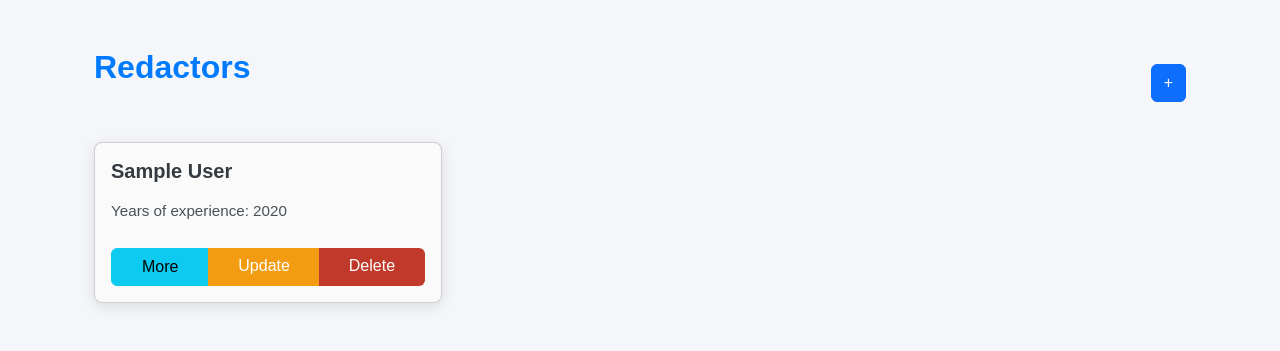
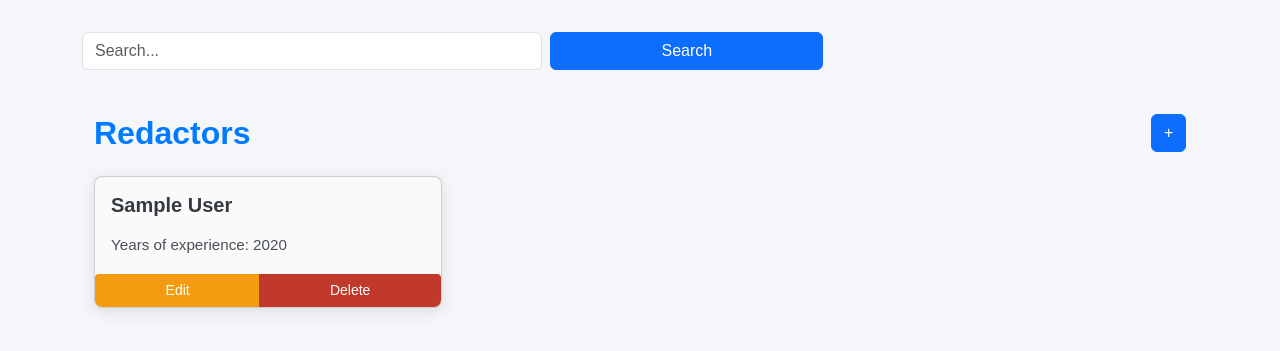
Before and after one commit to MaksVakulenko/News-agency, a Django app: page /redactors/ in a window 1280 px wide. Shown: the part 56-407 px from the top of the page. Run offline with Django 5.2, Linux system fonts and the light colour scheme; a user stored in the database is signed in; tables that the repository leaves empty hold one stand-in row (values such as "Sample post").

Commit message:
feat: add search to all pages & improve forms with Crispy

```diff
--- a/News_agency/settings.py
+++ b/News_agency/settings.py
@@ -37,6 +37,8 @@ INSTALLED_APPS = [
     "django.contrib.sessions",
     "django.contrib.messages",
     "django.contrib.staticfiles",
+    'crispy_forms',
+    'crispy_bootstrap5',
     "newspaper",
 ]
 
@@ -134,3 +136,5 @@ LOGIN_REDIRECT_URL = "newspaper:newspaper-list"
 LOGIN_URL = "login"
 
 LOGOUT_REDIRECT_URL = "login"
+
+CRISPY_TEMPLATE_PACK = 'bootstrap5'
--- a/newspaper/views.py
+++ b/newspaper/views.py
@@ -2,34 +2,32 @@ from django.views import generic
 from .forms import NewspaperForm, RedactorCreationForm
 from .models import Newspaper, Topic
 from django.contrib.auth.mixins import LoginRequiredMixin
-
+from django.db.models import Q
 from django.urls import reverse_lazy
 from .models import Redactor
 
 
-class NewspaperListView(LoginRequiredMixin, generic.ListView):
+class SearchListView(generic.ListView):
+    search_fields = []
+
+    def get_queryset(self):
+        queryset = super().get_queryset()
+        search = self.request.GET.get("search")
+
+        if search:
+            q_objects = Q()
+            for field in self.search_fields:
+                q_objects |= Q(**{f"{field}__contains": search})
+            queryset = queryset.filter(q_objects)
+
+        return queryset
+
+class NewspaperListView(SearchListView, LoginRequiredMixin):
     model = Newspaper
     template_name = "newspaper/newspaper_list.html"
     context_object_name = "newspapers"
     paginate_by = 6
-
-    def get_context_data(self, **kwargs):
-        context = super().get_context_data(**kwargs)
-        context["topics"] = Topic.objects.all()
-        return context
-
-    def get_queryset(self):
-        queryset = super().get_queryset()
-        search = self.request.GET.get("search")
-        topic = self.request.GET.get("topic")
-
-        if search:
-            queryset = queryset.filter(title__icontains=search)
-        if topic:
-            queryset = queryset.filter(topic__id=topic)
-
-        return queryset
-
+    search_fields = ['title', 'content']
 
 class NewspaperDetailView(LoginRequiredMixin, generic.DetailView):
     model = Newspaper
@@ -56,11 +54,12 @@ class NewspaperDeleteView(LoginRequiredMixin, generic.DeleteView):
     success_url = reverse_lazy("newspaper:newspaper-list")
 
 
-class TopicListView(LoginRequiredMixin, generic.ListView):
+class TopicListView(SearchListView, LoginRequiredMixin):
     model = Topic
     template_name = "newspaper/topic_list.html"
     context_object_name = "topics"
     paginate_by = 10
+    search_fields = ['name']
 
 
 class TopicCreateView(LoginRequiredMixin, generic.CreateView):
@@ -83,11 +82,13 @@ class TopicDeleteView(LoginRequiredMixin, generic.DeleteView):
     success_url = reverse_lazy("newspaper:topic-list")
 
 
-class RedactorListView(LoginRequiredMixin, generic.ListView):
+class RedactorListView(SearchListView, LoginRequiredMixin):
     model = Redactor
     template_name = "newspaper/redactor_list.html"
     context_object_name = "redactors"
     paginate_by = 6
+    search_fields = ['username', 'first_name', 'last_name']
+
 
 
 class RedactorDetailView(LoginRequiredMixin, generic.DetailView):
--- /dev/null
+++ b/requirements.txt
@@ -0,0 +1,3 @@
+Django>=5.1.5
+crispy-bootstrap5
+django-crispy-forms
--- a/static/css/style.css
+++ b/static/css/style.css
@@ -107,16 +107,17 @@ h2 {
 .create-btn {
     background-color: #28a745;
     color: white;
-    font-size: 1.2rem;
     padding: 15px 30px;
     border-radius: 8px;
-    transition: background-color 0.3s ease;
-    text-align: center;
+    box-shadow: 0 4px 6px rgba(0, 0, 0, 0.1);
+    text-decoration: none;
     display: inline-block;
+    margin-bottom: 20px;
 }
 
 .create-btn:hover {
     background-color: #218838;
+    color: white;
     text-decoration: none;
 }
 
--- a/templates/newspaper/newspaper_confirm_delete.html
+++ b/templates/newspaper/newspaper_confirm_delete.html
@@ -5,9 +5,9 @@
     <p>Are you sure you want to delete "{{ newspaper.title }}"?</p>
     <form method="post">
       {% csrf_token %}
-      <div class="actions">
+      <div class="form-actions">
         <button type="submit" class="btn btn-danger">Submit</button>
-        <a href="{% url 'newspaper:newspaper-detail' newspaper.pk %}">Cancel</a>
+        <a href="{% url 'newspaper:newspaper-list' %}" class="btn btn-secondary">Cancel</a>
       </div>
     </form>
   </div>
--- a/templates/newspaper/newspaper_list.html
+++ b/templates/newspaper/newspaper_list.html
@@ -4,9 +4,6 @@
   <div class="container py-4">
     <h2 class="text-center mb-4 text-primary fw-bold">Newspapers</h2>
 
-    <div class="d-flex justify-content-center mb-4">
-      <a href="{% url 'newspaper:newspaper-create' %}" class="create-btn">Create New Newspaper</a>
-    </div>
 
     <div class="search-container mb-4 p-3 bg-light rounded shadow-sm">
       <form method="get" class="row g-2 align-items-center">
@@ -56,5 +53,8 @@
         </div>
       {% endfor %}
     </div>
+    <div class="d-flex justify-content-end mt-4">
+      <a href="{% url 'newspaper:newspaper-create' %}" class="create-btn">Create</a>
+    </div>
   </div>
 {% endblock %}
--- a/templates/newspaper/redactor_confirm_delete.html
+++ b/templates/newspaper/redactor_confirm_delete.html
@@ -1,4 +1,3 @@
-
 {% extends "base.html" %}
 {% block content %}
   <div class="container py-4">
@@ -6,8 +5,10 @@
     <p>Are you sure you want to delete "{{ redactor.get_full_name }}"?</p>
     <form method="post">
       {% csrf_token %}
+      <div class="form-actions">
         <button type="submit" class="btn btn-danger">Submit</button>
         <a href="{% url 'newspaper:redactor-list' %}" class="btn btn-secondary">Cancel</a>
+      </div>
     </form>
   </div>
 {% endblock %}
--- a/templates/newspaper/redactor_form.html
+++ b/templates/newspaper/redactor_form.html
@@ -1,10 +1,11 @@
 {% extends "base.html" %}
+{% load crispy_forms_filters %}
 {% block content %}
   <div class="container py-4">
     <h2>{% if form.instance.pk %}Update{% else %}Create{% endif %} Redactor</h2>
     <form method="post">
       {% csrf_token %}
-    {{ form.as_p }}
+      {{ form|crispy }}
       <div class="form-actions">
         <button type="submit" class="btn btn-primary">Submit</button>
         <a href="{% url 'newspaper:redactor-list' %}" class="btn btn-secondary">Cancel</a>
--- a/templates/newspaper/redactor_list.html
+++ b/templates/newspaper/redactor_list.html
@@ -1,30 +1,37 @@
 {% extends "base.html" %}
 {% block content %}
+  <form method="get" class="row g-2 align-items-center">
+    <div class="col-md-5 position-relative">
+      <input type="text" name="search" class="form-control"
+             placeholder="Search..." value="{{ request.GET.search|default:'' }}">
+    </div>
+    <div class="col-md-3 text-md-end">
+      <button type="submit" class="btn btn-primary w-100">Search</button>
+    </div>
+  </form>
+
   <div class="container py-4">
+
     <div class="d-flex justify-content-between align-items-center mb-4">
-    <h2>Redactors</h2>
+      <h2 class="m-0">Redactors</h2>
       <a href="{% url 'newspaper:redactor-create' %}" class="btn btn-primary">
-      +
+        <i class="fas fa-plus">+</i>
       </a>
     </div>
 
     <div class="row">
       {% for redactor in redactors %}
-      <div class="col-md-4 mb-3">
-        <div class="card">
-          <div class="card-body">
+        <div class="col-lg-4 col-md-6 mb-4">
+          <div class="card h-100">
+            <a href="{% url 'newspaper:redactor-detail' redactor.pk %}" class="card-link">
+              <div class="card-body d-flex flex-column">
                 <h5 class="card-title">{{ redactor.get_full_name }}</h5>
-            <p class="card-text">
-              Years of experience: {{ redactor.years_of_experience }}
-            </p>
+                <p class="card-text">Years of experience: {{ redactor.years_of_experience }}</p>
+              </div>
+            </a>
             <div class="btn-group">
-              <a href="{% url 'newspaper:redactor-detail' redactor.pk %}"
-                 class="btn btn-info">More</a>
-              <a href="{% url 'newspaper:redactor-update' redactor.pk %}"
-                 class="btn btn-warning">Update</a>
-              <a href="{% url 'newspaper:redactor-delete' redactor.pk %}"
-                 class="btn btn-danger">Delete</a>
-            </div>
+              <a href="{% url 'newspaper:redactor-update' redactor.pk %}" class="btn btn-sm btn-warning">Edit</a>
+              <a href="{% url 'newspaper:redactor-delete' redactor.pk %}" class="btn btn-sm btn-danger">Delete</a>
             </div>
           </div>
         </div>
--- a/templates/newspaper/topic_confirm_delete.html
+++ b/templates/newspaper/topic_confirm_delete.html
@@ -5,9 +5,9 @@
     <p>Are you sure you want to delete "{{ topic.name }}"?</p>
     <form method="post">
       {% csrf_token %}
-      <div class="actions">
-        <button type="submit">Submit</button>
-        <a href="{% url 'newspaper:topic-list' %}">Cancel</a>
+      <div class="form-actions">
+        <button type="submit" class="btn btn-danger">Submit</button>
+        <a href="{% url 'newspaper:topic-list' %}" class="btn btn-secondary">Cancel</a>
       </div>
     </form>
   </div>
```
Also changed, not shown: templates/newspaper/newspaper_detail.html (+17 -10 lines), templates/newspaper/newspaper_form.html (+6 -4 lines), templates/newspaper/topic_form.html (+4 -3 lines), templates/newspaper/topic_list.html (+10 -0 lines). Lines whose indentation alone changed are shown as unchanged.
